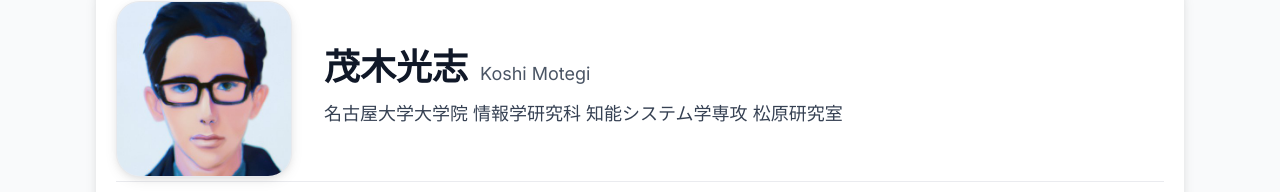
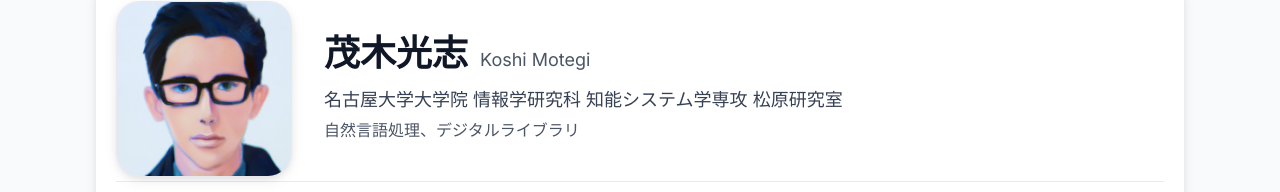
Before and after one commit to CS-Kmkm/kmkm-page, a Next.js app: page / in a window 1280 px wide. Shown: the part 128-320 px from the top of the page. Built offline with nearby package versions, Linux system fonts and the light colour scheme; no server answers.

Commit message:
feat(profile): show research interests

```diff
--- a/src/components/ui/ProfileSection.tsx
+++ b/src/components/ui/ProfileSection.tsx
@@ -49,6 +49,11 @@ export default function ProfileSection({
           <p className="text-base sm:text-lg text-gray-700 dark:text-gray-300">
             {profile.currentAffiliation}
           </p>
+          {profile.researchInterests && (
+            <p className="mt-1 text-sm sm:text-base text-gray-600 dark:text-gray-400">
+              {profile.researchInterests}
+            </p>
+          )}
         </div>
 
         {/* Location */}
--- a/src/data/profile.json
+++ b/src/data/profile.json
@@ -4,6 +4,7 @@
   "nameJa": "もてぎ こうし",
   "currentAffiliation": "名古屋大学大学院 情報学研究科 知能システム学専攻 松原研究室",
   "currentPosition": "修士課程学生",
+  "researchInterests": "自然言語処理、デジタルライブラリ",
   "bio": "自然言語処理・学術情報処理の研究をしつつ、趣味でソフトウェア開発等を行っています。",
   "location": "日本",
   "avatarUrl": "/images/avatar.jpg",
--- a/src/types/index.ts
+++ b/src/types/index.ts
@@ -190,6 +190,7 @@ export interface ProfileInfo {
   nameJa?: string; // Japanese reading (optional)
   currentAffiliation: string;
   currentPosition: string;
+  researchInterests?: string;
   bio?: string;
   location?: string;
   avatarUrl?: string;
```
